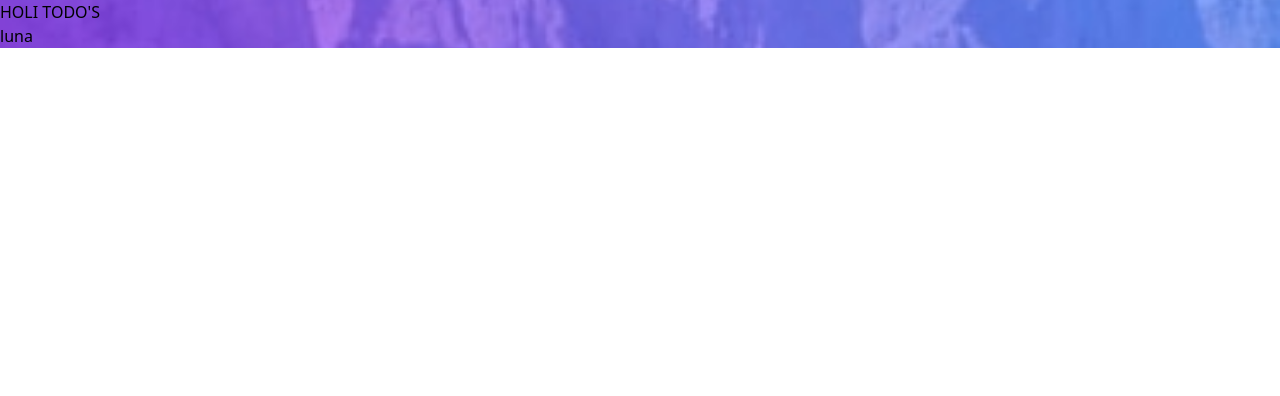
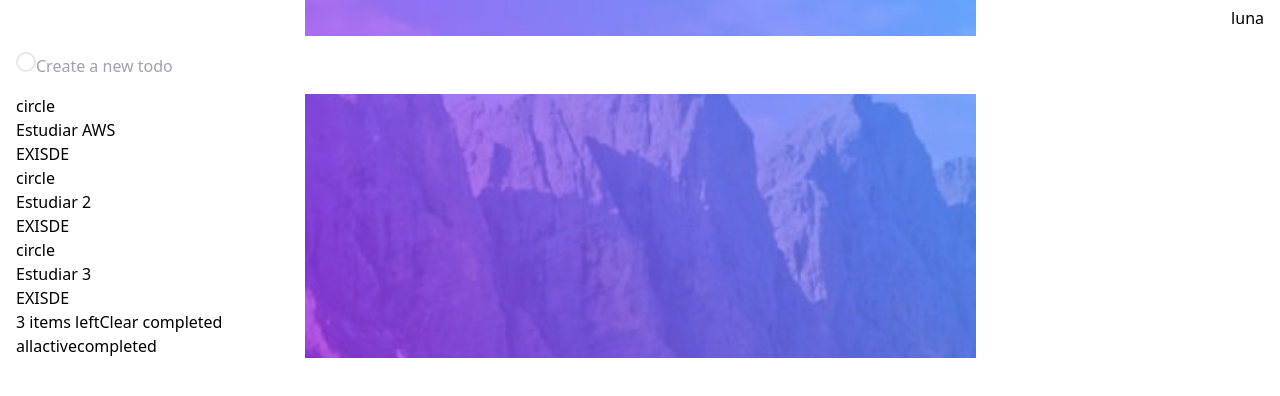
Before and after one commit to ferguzmanv/todo-dev, a React (Vite) app: page / in a window 1280 px wide. Shown: the top 396 px of the page. Built offline with nearby package versions, Linux system fonts and the light colour scheme.

Commit message:
lista-formulario

```diff
--- a/src/App.jsx
+++ b/src/App.jsx
@@ -3,10 +3,50 @@
 
   return (
 
-    // bg-[url('assets/images/bg-mobile-light.jpg')
-  <div className= "bg-[url('assets/images/bg-mobile-light.jpg')] bg-cover bg-center bg-no-repeat">
-    <h1 className="uppercase">HOLI todo's </h1>
-    <button>luna</button>
+    <div className="bg-[url('assets/images/bg-mobile-light.jpg')]
+    bg-contain bg-center bg-no-repeat">
+      <header className="contain mx-auto px-4">
+
+        <div className="flex justify-between">
+          <h1 className="uppercase text-white text-3xl font-bold">To do's </h1>
+          <button>luna</button>
+          </div>
+
+
+        <form className="overflow-hidde rounded-md bg-white py-4 gap-4">
+          <span className="inline-block h-5 w-5 rounded-full border-2"></span>
+          <input type="text" placeholder="Create a new todo" />
+        </form>
+      </header>
+
+      <main className="container mx-auto px-4">
+        <article>
+          <button>circle</button>
+          <p>Estudiar AWS</p>
+          <button>EXISDE</button>
+        </article>
+        <article>
+          <button>circle</button>
+          <p>Estudiar 2</p>
+          <button>EXISDE</button>
+        </article>
+        <article>
+          <button>circle</button>
+          <p>Estudiar 3</p>
+          <button>EXISDE</button>
+        </article>
+    <section>
+      <span>3 items left</span>
+      <button>Clear completed</button>
+    </section>
+
+    </main>
+    <section className="container mx-auto px-4">
+      <button>all</button>
+      <button>active</button>
+      <button>completed</button>
+    </section>
+
   </div>
   );
 };
```
